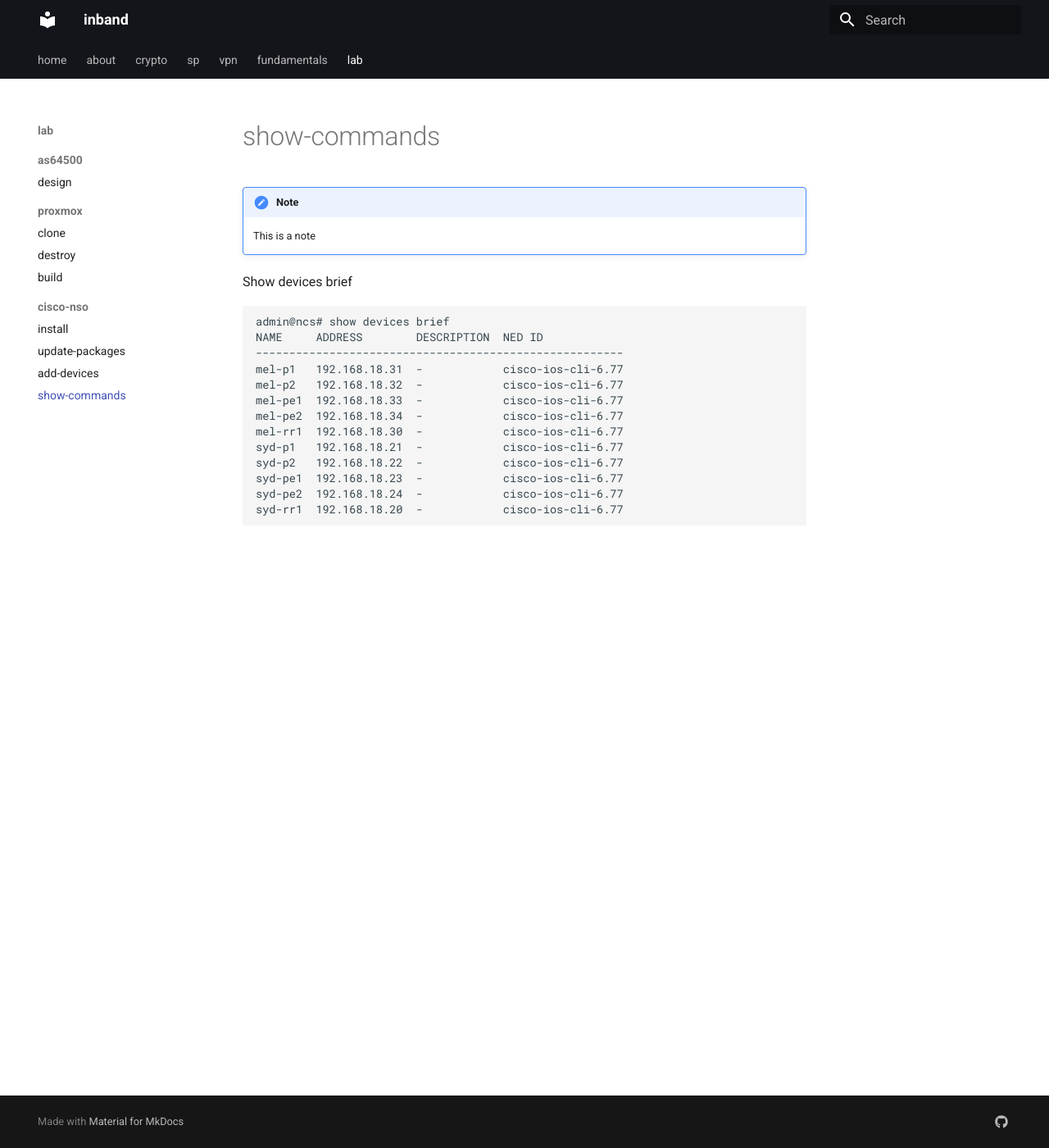
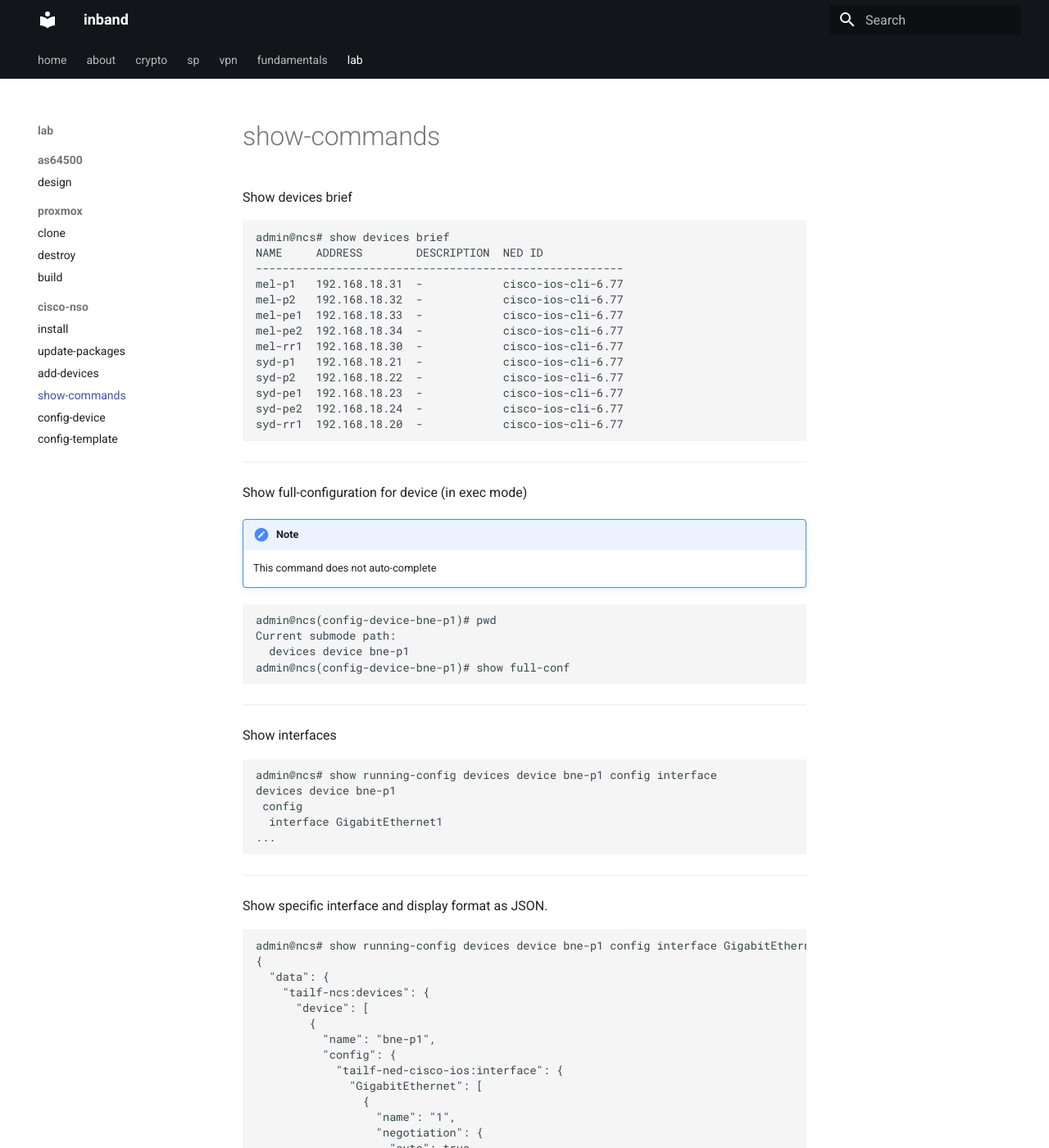
Before and after one commit to inband/inband, an MkDocs documentation site: the page built from docs/lab/cisco-nso/show-commands.md, in a window 1280 px wide and 1400 px high. Shown: the whole window at 82% size. Built offline with MkDocs 1.6.1 and Material for MkDocs 9.7.7, drawn with Linux system fonts in a browser that asks for light colours; some of the changed text lies outside the part shown.

Commit message:
nso notes

````diff
--- a/docs/lab/cisco-nso/show-commands.md
+++ b/docs/lab/cisco-nso/show-commands.md
@@ -5,8 +5,6 @@
 
 
 
-!!! Note
-    This is a note
 
 
 Show devices brief
@@ -28,3 +26,76 @@
 
 
 ```
+
+---
+
+Show full-configuration for device (in exec mode)
+
+!!! Note
+    This command does not auto-complete
+
+
+```
+admin@ncs(config-device-bne-p1)# pwd
+Current submode path:
+  devices device bne-p1
+admin@ncs(config-device-bne-p1)# show full-conf
+```
+
+---
+
+Show interfaces
+
+```
+admin@ncs# show running-config devices device bne-p1 config interface
+devices device bne-p1
+ config
+  interface GigabitEthernet1
+...
+```
+
+---
+
+Show specific interface and display format as JSON.
+
+```
+admin@ncs# show running-config devices device bne-p1 config interface GigabitEthernet 1 | display json
+{
+  "data": {
+    "tailf-ncs:devices": {
+      "device": [
+        {
+          "name": "bne-p1",
+          "config": {
+            "tailf-ned-cisco-ios:interface": {
+              "GigabitEthernet": [
+                {
+                  "name": "1",
+                  "negotiation": {
+                    "auto": true
+                  },
+                  "mop": {
+                    "xenabled": false,
+                    "sysid": false
+                  },
+                  "vrf": {
+                    "forwarding": "LAB_MGMT"
+                  },
+                  "ip": {
+                    "address": {
+                      "primary": {
+                        "address": "192.168.18.71",
+                        "mask": "255.255.254.0"
+                      }
+                    }
+                  }
+                }
+              ]
+            }
+          }
+        }
+      ]
+    }
+
+
+```
--- a/mkdocs.yml
+++ b/mkdocs.yml
@@ -56,6 +56,8 @@
       - update-packages: 'lab/cisco-nso/update-packages.md'
       - add-devices: 'lab/cisco-nso/add-devices.md'
       - show-commands: 'lab/cisco-nso/show-commands.md'
+      - config-device: 'lab/cisco-nso/config-device.md'
+      - config-template: 'lab/cisco-nso/config-template.md'
 
 #  - security:
 #  - design:
````
Also changed, not shown: docs/lab/cisco-nso/config-device.md (added, +194 -0 lines), docs/lab/cisco-nso/config-template.md (added, +232 -0 lines), docs/lab/proxmox/build.md (+44 -0 lines).
